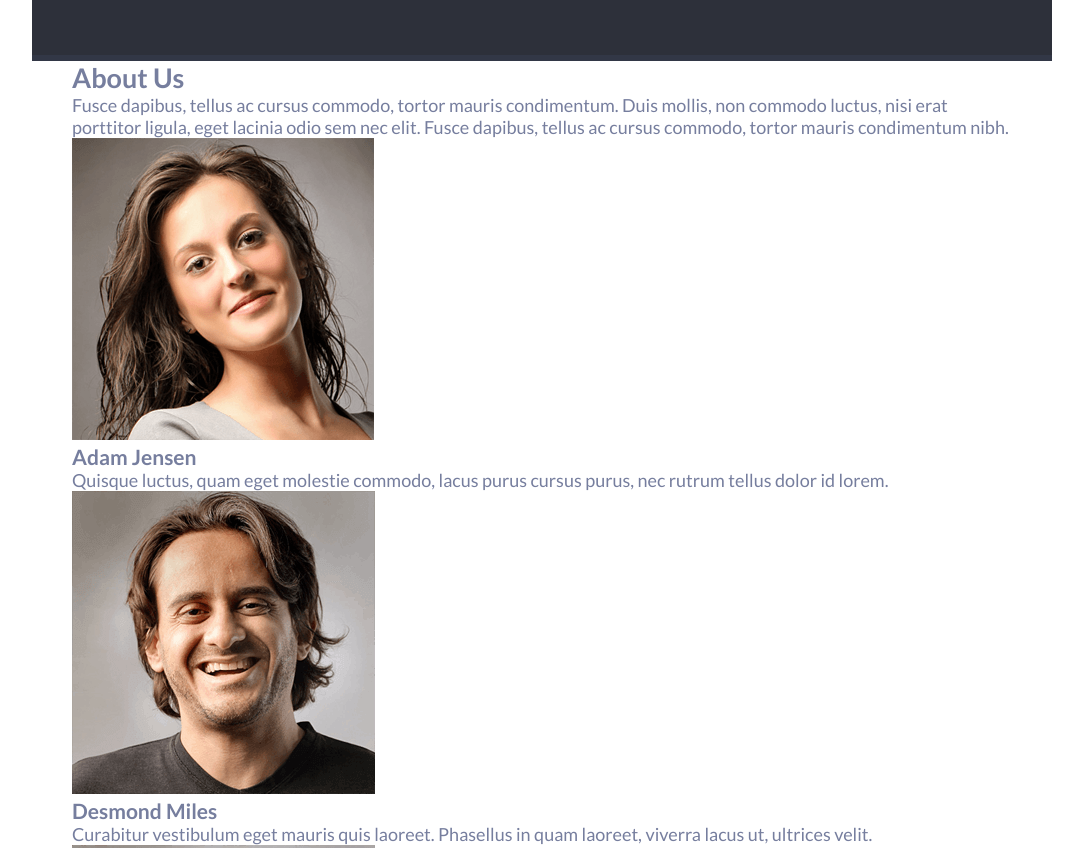
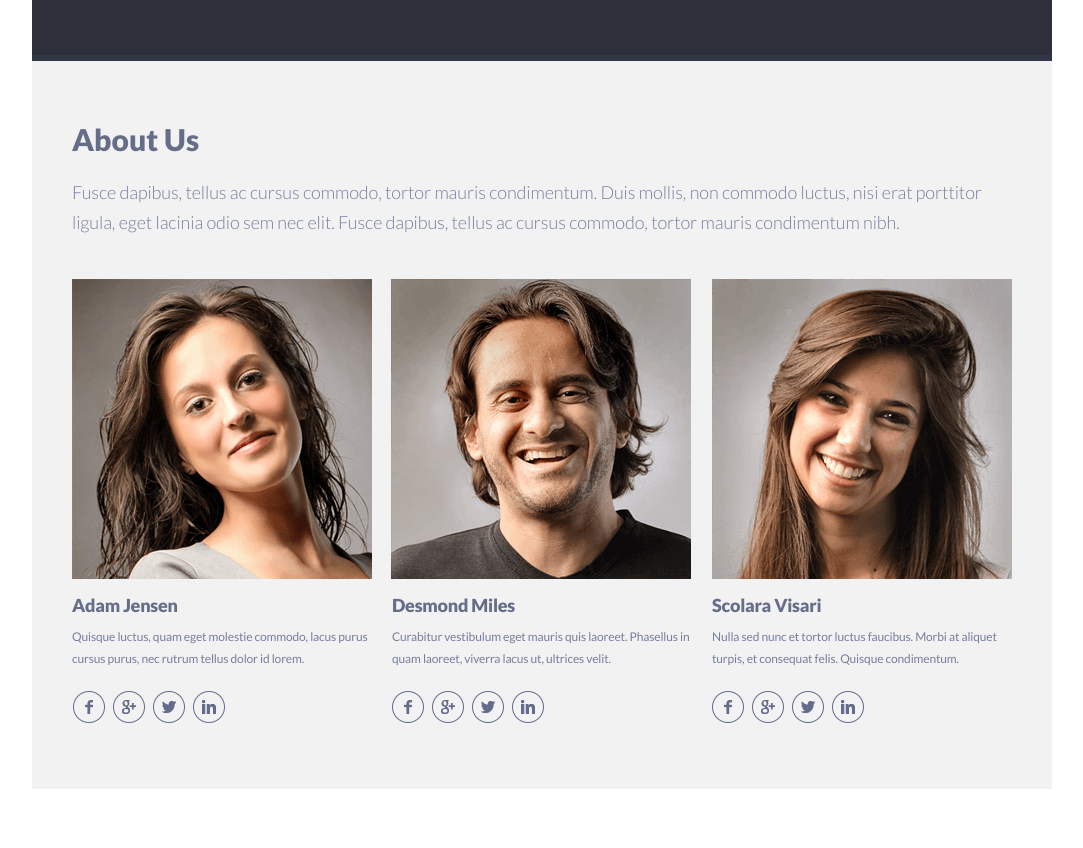
Before and after one commit to aliaksandrtseliuk/singolo, a plain HTML site: page singolo2.html in a window 1280 px wide. Shown: the part 809-1657 px from the top of the page, without its empty margins (98-1181 px from the left). After the commit the page ends 1604 px from the top, so only its background shows below. Drawn offline with Linux system fonts and the light colour scheme.

Commit message:
fix: add changes for pixel perfect

```diff
--- a/singolo2.css
+++ b/singolo2.css
@@ -21,10 +21,10 @@ li {
 	list-style: none;
 }
 
-img {
+/*img {
 	max-width: 100%;
 	height: auto;
-}
+}*/
 
 .wrapper {
 	margin: 0 auto;
@@ -49,10 +49,12 @@ img {
     margin-top: 20px;
     line-height: 3rem;
     font-weight: 300;
+    letter-spacing: -.2px;
 }
 
 .portfolio__buttons {
-    margin-top: 13px;
+    margin-top: 8px;
+    display: flex;
 }
 
 .portfolio__button {
@@ -66,6 +68,12 @@ img {
     border: 1px solid #767e9e;
     border-radius: 5px;
     outline: none;
+    cursor: pointer;
+}
+
+.portfolio__button:hover {
+    border: 1px solid #dedede;
+    color: #dedede;
 }
 
 .portfolio__button:last-child {
@@ -73,6 +81,7 @@ img {
 }
 
 .portfolio__button--current {
+    border: 1px solid #dedede;
     color: #dedede;
 }
 
@@ -95,11 +104,113 @@ img {
     height: 187px;
 }
 
-.gallety__image {
-    width: 220px;
-    height: 187px;
-}
-
 .gallery__item:nth-child(4n) {
     margin: 0;
 }
+
+.gallery__image {
+    width: 220px;
+    height: 187px;
+    object-fit: none;
+}
+
+.about-us {
+    margin-bottom: 6px;
+    min-height: 728px;
+    background-color: #f2f2f2;
+    box-shadow: 0px 6px 0px #fff;
+}
+
+.about-us__title {
+    padding-top: 60px;
+    font-size: 3rem;
+    font-weight: 900;
+    color: #666d89;
+}
+
+.about-us__text {
+    margin-top: 20px;
+    line-height: 3rem;
+    font-weight: 300;
+    letter-spacing: -.1px;
+}
+
+.people {
+    margin-top: 42px;
+    display: flex;
+    justify-content: space-between;
+}
+
+.people__item {
+    width: 300px;
+}
+
+.people__item:nth-child(2) .people__image {
+    margin-left: -1px;
+}
+
+.people__item:first-child .people__icons {
+    margin-left: 1px;
+}
+
+.people__image {
+    width: 300px;
+    height: 300px;
+    overflow: hidden;
+}
+
+.people__title {
+    margin-top: 17px;
+    font-size: 1.8rem;
+    line-height: 1.8rem;
+    font-weight: 900;
+    color: #666d89;
+    letter-spacing: -.25px;
+}
+
+.people__text {
+    margin-top: 12px;
+    font-size: 1.2rem;
+    line-height: 2.156rem;
+    font-weight: 400;
+    letter-spacing: -.14px;
+}
+
+.people__icons {
+    margin-top: 22px;
+    display: flex;
+}
+
+.people__social-icon {
+    display: inline-block;
+    width: 32px;
+    height: 32px;
+}
+
+.people__social-icon:hover {
+    cursor: pointer;
+}
+
+.people__link {
+    margin-right: 8px;
+}
+
+.people__link:last-child {
+    margin-right: 0;
+}
+
+.people__social-icon--facebook {
+    background: url('./assets/img/portfolio/icon_facebook.png');
+}
+
+.people__social-icon--google {
+    background: url('./assets/img/portfolio/icon_google.png');
+}
+
+.people__social-icon--twitter {
+    background: url('./assets/img/portfolio/icon_twitter.png');
+}
+
+.people__social-icon--linkedin {
+    background: url('./assets/img/portfolio/icon_linkedin.png');
+}
```
